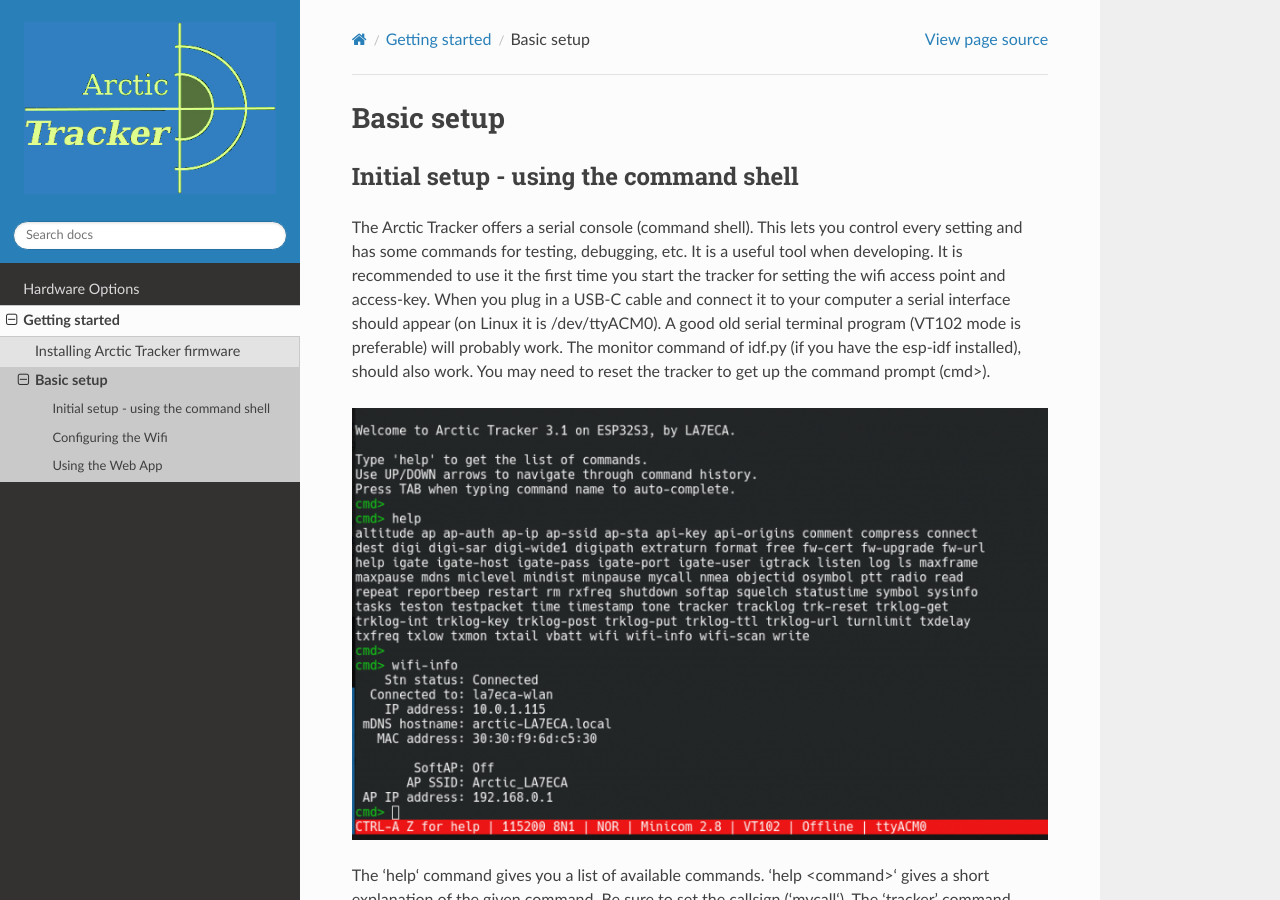
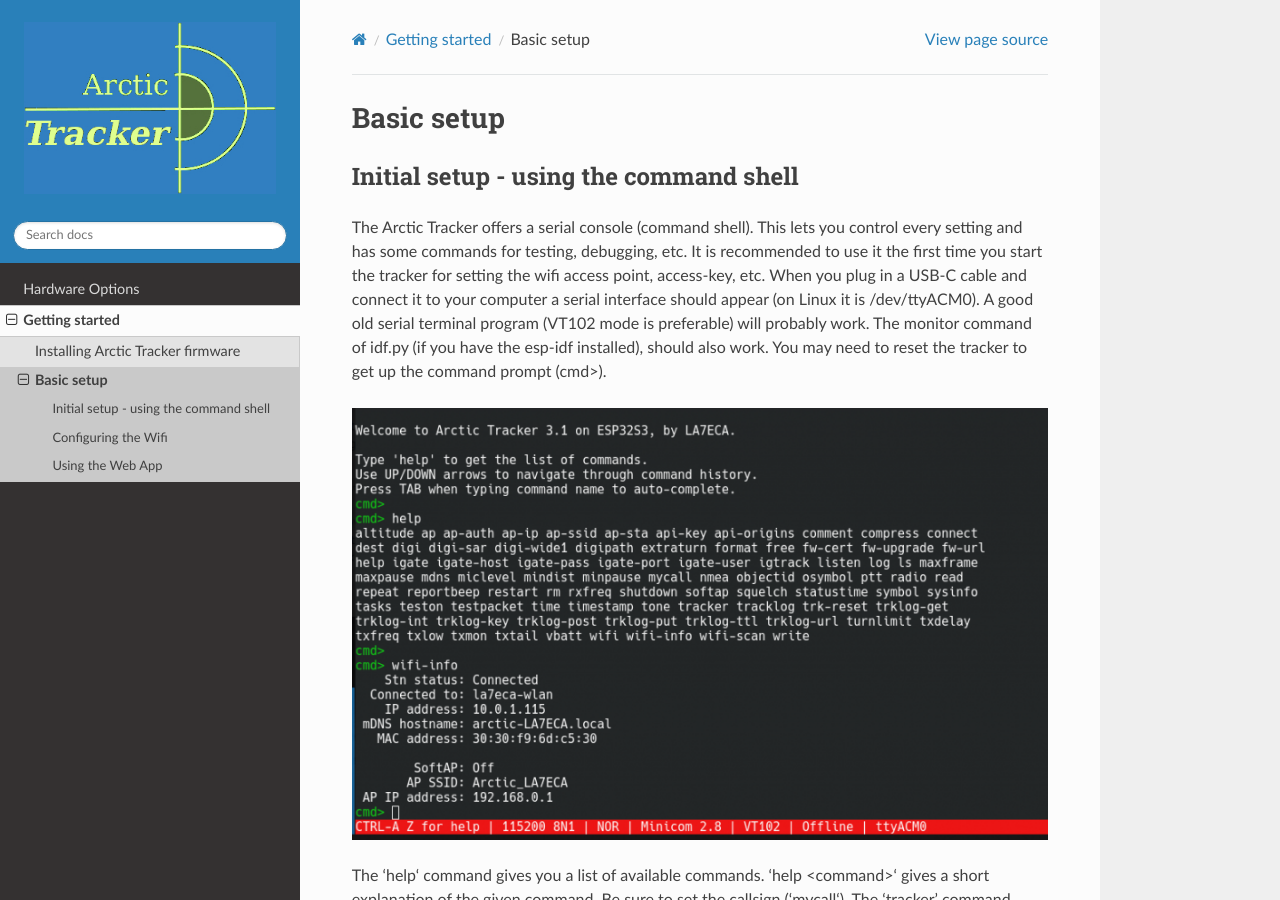
Before and after one commit to Hamlabs/ArcticTracker-docs, a Sphinx documentation site: the page built from docs/setup.rst, in a window 1280 px wide and 900 px high. Built offline with Sphinx 7.4.7 and the Read the Docs theme 3.1.0, drawn with Linux system fonts in a browser that asks for light colours; pages that are not in the unit, such as notebooks, are missing from menus.

Commit message:
Update setup.rst

```diff
--- a/docs/setup.rst
+++ b/docs/setup.rst
@@ -4,7 +4,7 @@
 
 Initial setup - using the command shell
 ---------------------------------------
-The Arctic Tracker offers a serial console (command shell). This lets you control every setting and has some commands for testing, debugging, etc. It is a useful tool when developing. It is recommended to use it the first time you start the tracker for setting the wifi access point and access-key. When you plug in a USB-C cable and connect it to your computer a serial interface should appear (on Linux it is /dev/ttyACM0). A good old serial terminal program (VT102 mode is preferable) will probably work. The monitor command of idf.py (if you have the esp-idf installed), should also work. You may need to reset the tracker to get up the command prompt (cmd>).
+The Arctic Tracker offers a serial console (command shell).  This lets you control every setting and has some commands for testing,  debugging, etc. It is recommended  to use it the first time you start the tracker for setting the wifi  access point, access-key, etc. When you plug in a USB-C cable and connect it to your computer a serial interface should appear (on Linux it is /dev/ttyACM0). A good old serial terminal program (VT102 mode is preferable) will probably work. The monitor command of idf.py (if you have the esp-idf installed), should also work. You may need to reset the tracker to get up the command prompt (cmd>).
 
 .. image:: img/console.png
 
```
